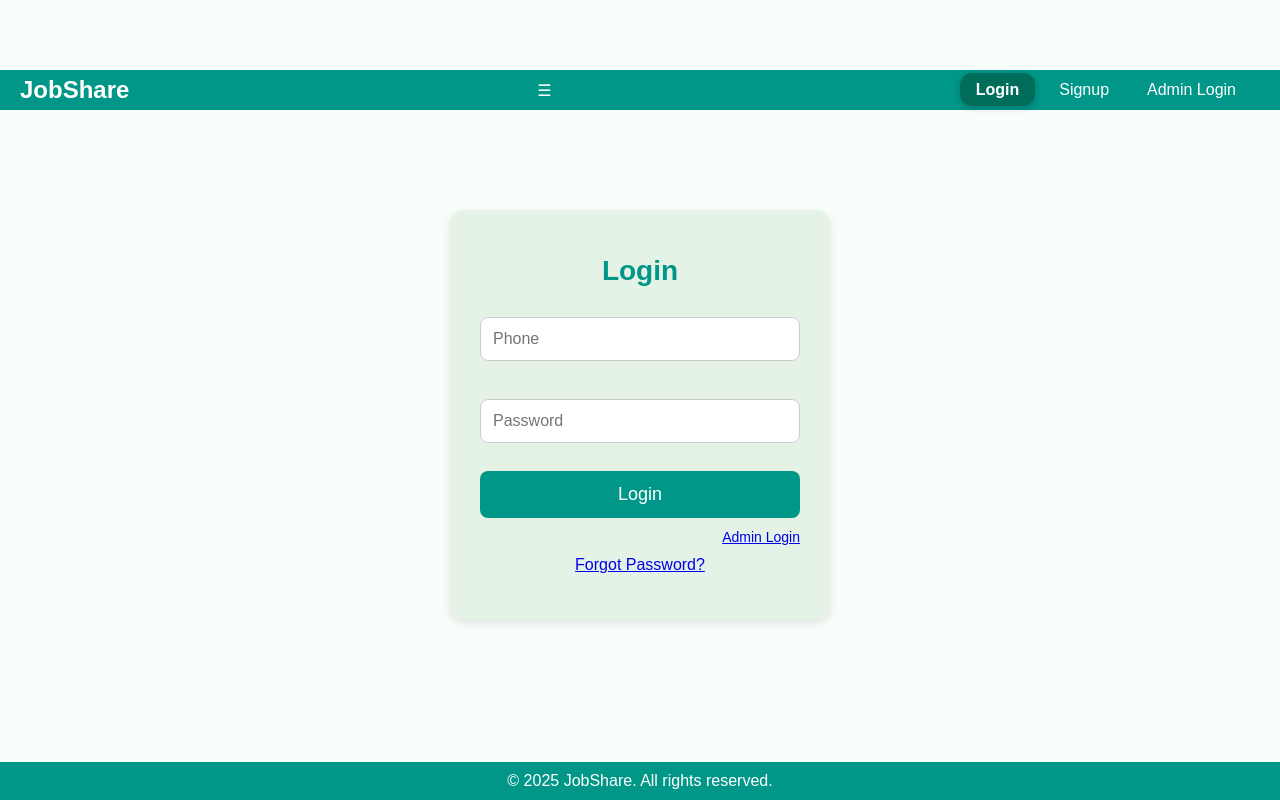
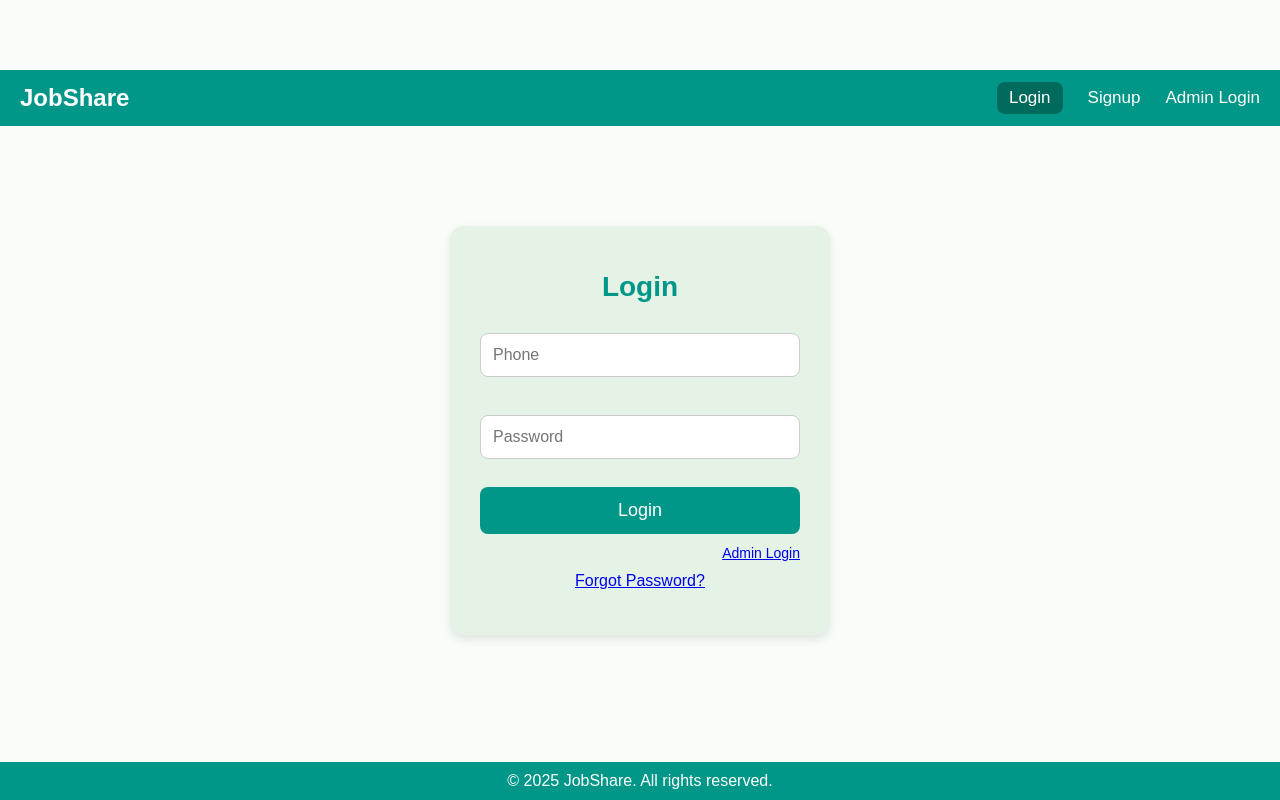
Before and after one commit to Pramod-v00/job-platform-hackathon, a React (Create React App) app in the folder frontend/: page /login in a window 1280 px wide. Built offline with nearby package versions, Linux system fonts and the light colour scheme.

Commit message:
updated navbar

```diff
--- a/frontend/src/components/navbar.jsx
+++ b/frontend/src/components/navbar.jsx
@@ -1,5 +1,6 @@
+import { useState } from "react";
 import { Link, useLocation } from "react-router-dom";
-import { useContext, useState } from "react";
+import { useContext } from "react";
 import { AuthContext } from "../context/authcontext";
 import { AdminAuthContext } from "../context/adminAuthContext";
 import "../styles/navbar.css";
@@ -11,30 +12,28 @@ const Navbar = () => {
 
   const [menuOpen, setMenuOpen] = useState(false);
 
-  const isActive = (path) =>
-    location.pathname === path ? "active-link" : "";
-
-  const toggleMenu = () => {
-    setMenuOpen(!menuOpen);
-  };
+  const isActive = (path) => (location.pathname === path ? "active-link" : "");
 
   return (
     <nav className="navbar">
-      <h1 className="logo">JobShare</h1>
-
-      {/* Hamburger Icon for Mobile */}
-      <div className="hamburger" onClick={toggleMenu}>
-        ☰
+      <div className="nav-left">
+        <h1 className="logo">JobShare</h1>
+        <button
+          className="menu-btn"
+          onClick={() => setMenuOpen(!menuOpen)}
+        >
+          ☰
+        </button>
       </div>
 
       <div className={`nav-links ${menuOpen ? "open" : ""}`}>
         {/* USER LOGGED IN */}
         {user && !admin && (
           <>
-            <Link onClick={() => setMenuOpen(false)} className={isActive("/")} to="/">Home</Link>
-            <Link onClick={() => setMenuOpen(false)} className={isActive("/search")} to="/search">Search</Link>
-            <Link onClick={() => setMenuOpen(false)} className={isActive("/post-job")} to="/post-job">Post Job</Link>
-            <Link onClick={() => setMenuOpen(false)} className={isActive("/profile")} to="/profile">Profile</Link>
+            <Link className={isActive("/")} to="/">Home</Link>
+            <Link className={isActive("/search")} to="/search">Search</Link>
+            <Link className={isActive("/post-job")} to="/post-job">Post Job</Link>
+            <Link className={isActive("/profile")} to="/profile">Profile</Link>
             <button className="logout-btn" onClick={logout}>Logout</button>
           </>
         )}
@@ -42,7 +41,7 @@ const Navbar = () => {
         {/* ADMIN LOGGED IN */}
         {admin && (
           <>
-            <Link onClick={() => setMenuOpen(false)} className={isActive("/admin-dashboard")} to="/admin-dashboard">
+            <Link className={isActive("/admin-dashboard")} to="/admin-dashboard">
               Admin Dashboard
             </Link>
             <button className="logout-btn" onClick={logoutAdmin}>Logout</button>
@@ -52,9 +51,9 @@ const Navbar = () => {
         {/* NO ONE LOGGED IN */}
         {!user && !admin && (
           <>
-            <Link onClick={() => setMenuOpen(false)} className={isActive("/login")} to="/login">Login</Link>
-            <Link onClick={() => setMenuOpen(false)} className={isActive("/signup")} to="/signup">Signup</Link>
-            <Link onClick={() => setMenuOpen(false)} className={isActive("/admin-login")} to="/admin-login">Admin Login</Link>
+            <Link className={isActive("/login")} to="/login">Login</Link>
+            <Link className={isActive("/signup")} to="/signup">Signup</Link>
+            <Link className={isActive("/admin-login")} to="/admin-login">Admin Login</Link>
           </>
         )}
       </div>
--- a/frontend/src/styles/navbar.css
+++ b/frontend/src/styles/navbar.css
@@ -1,64 +1,95 @@
+/* Navbar container */
 .navbar {
+  width: 100%;
+  background: #009688;
+  color: white;
+  padding: 12px 20px;
   display: flex;
   justify-content: space-between;
   align-items: center;
-    padding: 6px 20px;
-    background-color: #009688;
-    color: white;
+  position: sticky;
+  top: 0;
+  z-index: 999;
 }
 
+/* Left side: logo + menu button */
+.nav-left {
+  display: flex;
+  align-items: center;
+  gap: 15px;
+}
+
+.logo {
+  font-size: 24px;
+  font-weight: 700;
+}
+
+/* Hamburger Button (mobile only) */
+.menu-btn {
+  font-size: 24px;
+  background: none;
+  border: none;
+  color: white;
+  cursor: pointer;
+  display: none;
+}
+
+/* Default Nav Links (Desktop) */
+.nav-links {
+  display: flex;
+  align-items: center;
+  gap: 25px;
+}
+
+/* Links */
 .nav-links a {
   color: white;
-    margin-right: 15px;
   text-decoration: none;
+  font-size: 17px;
 }
 
-  .nav-links button {
-    padding: 5px 10px;
+/* Active page highlight */
+.active-link {
+  background: #006a5c;
+  padding: 6px 12px;
+  border-radius: 8px;
+}
+
+/* Logout btn */
+.logout-btn {
+  padding: 6px 14px;
+  background: #145214;
+  border: none;
+  border-radius: 8px;
+  color: white;
   cursor: pointer;
 }
-  .active-link {
-    font-weight: bold;
-    color: #004d40;
-  }
-  .nav-links a,
-.nav-links button {
-  padding: 8px 14px;
-  border-radius: 8px;
-  margin-right: 10px;
-  transition: 0.3s ease;
-}
 
-/* Active Page Style */
-.nav-links .active-link {
-  background-color: #006d5b;  /* darker green for premium look */
-  color: white !important;
-  padding: 8px 16px;
-  border-radius: 12px;
-  font-weight: 600;
-  box-shadow: 0px 2px 6px rgba(0,0,0,0.2);
-  transition: 0.2s ease-in-out;
-}
+/* -------------------------------- */
+/* MOBILE RESPONSIVE */
+/* -------------------------------- */
 
-.nav-links  :hover{
-  background-color: #005e53;
-  padding: 8px 16px;
-  border-radius: 12px;
-}
 @media (max-width: 768px) {
-  .navbar {
-    flex-direction: column;
-    padding-bottom: 16px;
+  .menu-btn {
+    display: block;
   }
 
   .nav-links {
+    display: none;
     flex-direction: column;
-    gap: 12px;
+    width: 100%;
+    background: #009688;
+    padding: 15px 0;
     margin-top: 10px;
+    border-radius: 10px;
   }
 
-  .logo {
-    margin-bottom: 10px;
-    font-size: 22px;
+  .nav-links.open {
+    display: flex;
+  }
+
+  .nav-links a,
+  .logout-btn {
+    margin: 8px 0;
   }
 }
```
Lines whose indentation alone changed are shown as unchanged.
